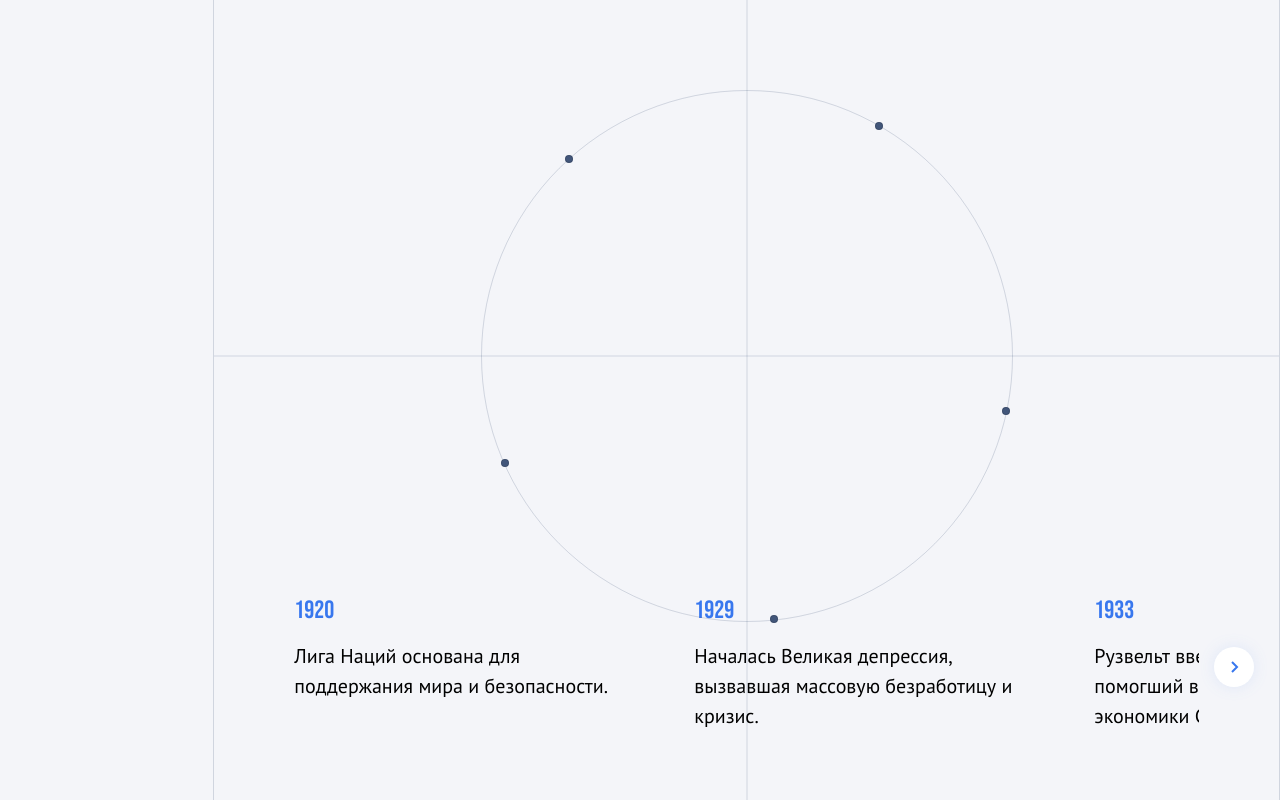
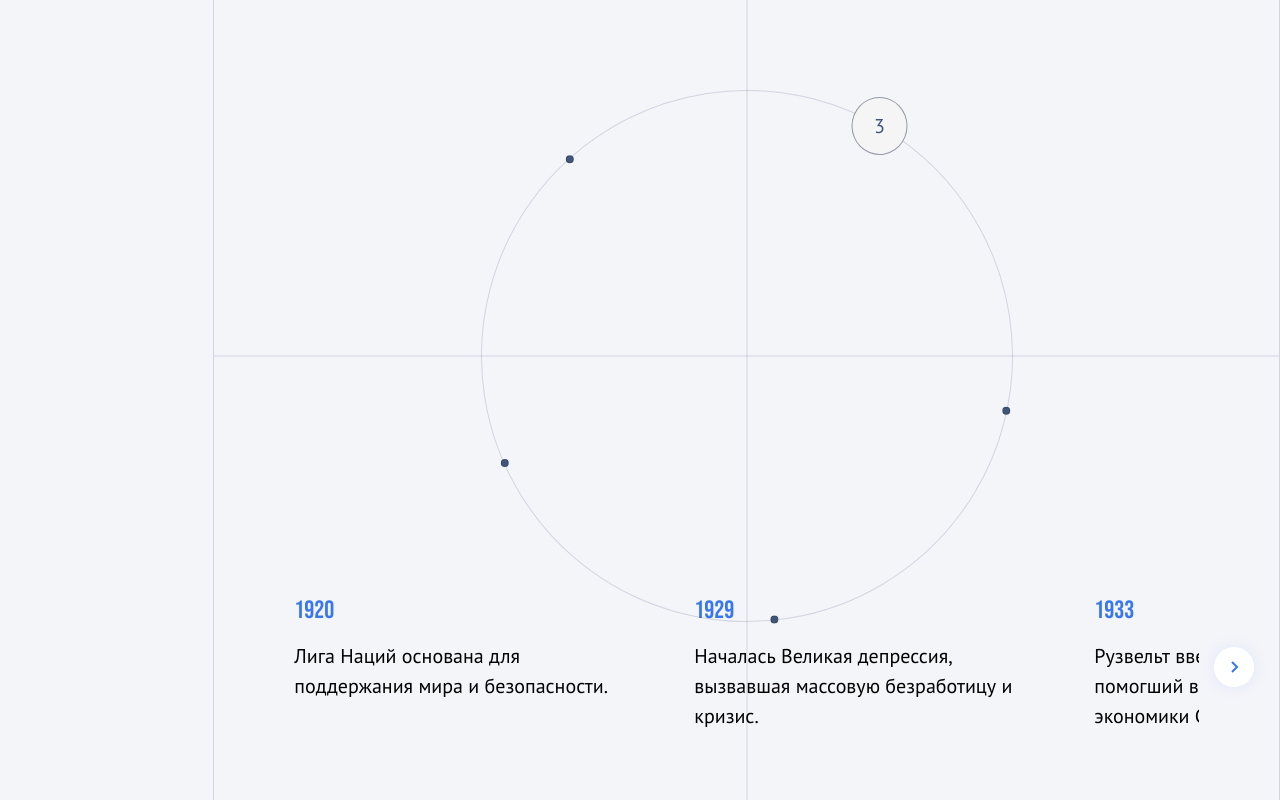
Before and after one commit to DomnitskiyOleg/only-dates, a React (Create React App) app: page / in a window 1280 px wide. Built offline with nearby package versions, Linux system fonts and the light colour scheme; a web font is replaced by a local one.

Commit message:
Add useCallback for setting active index in OnlyDates widget

```diff
--- a/src/widgets/OnlyDates.tsx
+++ b/src/widgets/OnlyDates.tsx
@@ -2,16 +2,17 @@ import Circle from '../components/Circle'
 import Container from '../components/Container'
 import { periods } from '../mock-data'
 import { Swiper, SwiperSlide } from 'swiper/react'
-import { Navigation, Pagination } from 'swiper/modules'
+import { Navigation, Pagination, EffectFade } from 'swiper/modules'
 import classNames from 'classnames'
 import { PeriodDate } from '../mock-data/types'
-import { useRef, useState } from 'react'
+import { useCallback, useRef, useState } from 'react'
+import useMediaQuery from '../hooks/useMediaQuery'
 
 import styles from './classes.module.scss'
 import 'swiper/css'
 import 'swiper/swiper-bundle.css'
 import 'swiper/css/pagination'
-import useMediaQuery from '../hooks/useMediaQuery'
+import 'swiper/css/effect-fade'
 
 export default function OnlyDates() {
   const [periodIndex, setPeriodIndex] = useState(0)
@@ -19,9 +20,14 @@ export default function OnlyDates() {
 
   const isMobile = useMediaQuery()
 
+  const [activeIndex, setAcitveIndex] = useState(0)
+
+  const setIndex = useCallback((index: number) => {
+    setAcitveIndex(index)
+  }, [])
   return (
     <Container>
-      <Circle numberOfCircles={5} />
+      <Circle currentPeriodIndex={2} numberOfCircles={5} />
       <div
         style={{
           position: 'relative',
```
